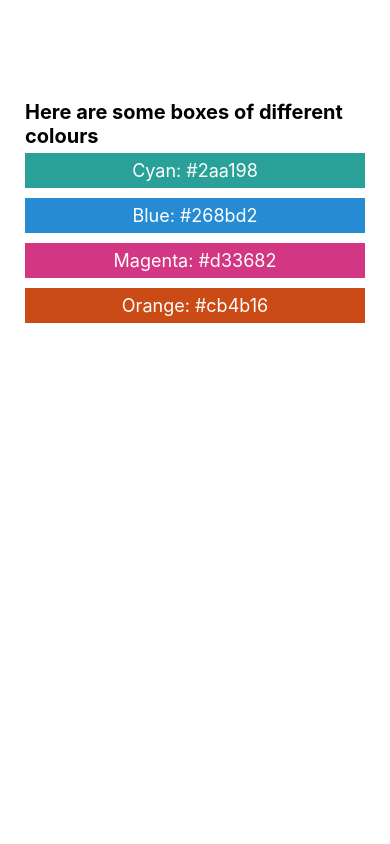
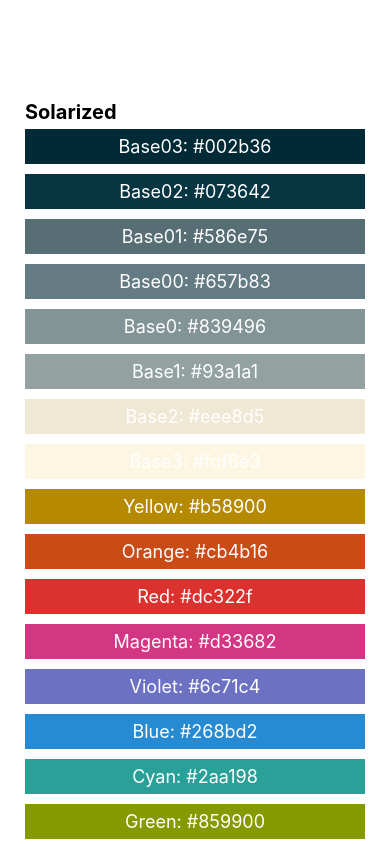
Before and after one commit to irahrosete/fm-react-native-expo, a React Native app: screen / in a window 390 px wide. Built offline with nearby package versions, Linux system fonts and the light colour scheme.

Commit message:
complete lists exercise

```diff
--- a/App.js
+++ b/App.js
@@ -1,22 +1,41 @@
 import React from 'react'
-import { View, Text, SafeAreaView, StyleSheet } from 'react-native'
+import { Text, SafeAreaView, StyleSheet, FlatList } from 'react-native'
 import ColorBox from './components/ColorBox'
 
 const App = () => {
   return (
     <SafeAreaView>
-      <View style={styles.container}>
-        <Text style={styles.text}>
-          Here are some boxes of different colours
-        </Text>
-        <ColorBox colorName="Cyan" hexCode="#2aa198" />
-        <ColorBox colorName="Blue" hexCode="#268bd2" />
-        <ColorBox colorName="Magenta" hexCode="#d33682" />
-        <ColorBox colorName="Orange" hexCode="#cb4b16" />
-      </View>
+      <FlatList
+        style={styles.container}
+        data={COLORS}
+        keyExtractor={(item) => item.colorName}
+        renderItem={({ item }) => (
+          <ColorBox colorName={item.colorName} hexCode={item.hexCode} />
+        )}
+        ListHeaderComponent={<Text style={styles.text}>Solarized</Text>}
+      />
     </SafeAreaView>
   )
 }
+
+const COLORS = [
+  { colorName: 'Base03', hexCode: '#002b36' },
+  { colorName: 'Base02', hexCode: '#073642' },
+  { colorName: 'Base01', hexCode: '#586e75' },
+  { colorName: 'Base00', hexCode: '#657b83' },
+  { colorName: 'Base0', hexCode: '#839496' },
+  { colorName: 'Base1', hexCode: '#93a1a1' },
+  { colorName: 'Base2', hexCode: '#eee8d5' },
+  { colorName: 'Base3', hexCode: '#fdf6e3' },
+  { colorName: 'Yellow', hexCode: '#b58900' },
+  { colorName: 'Orange', hexCode: '#cb4b16' },
+  { colorName: 'Red', hexCode: '#dc322f' },
+  { colorName: 'Magenta', hexCode: '#d33682' },
+  { colorName: 'Violet', hexCode: '#6c71c4' },
+  { colorName: 'Blue', hexCode: '#268bd2' },
+  { colorName: 'Cyan', hexCode: '#2aa198' },
+  { colorName: 'Green', hexCode: '#859900' },
+]
 
 const styles = StyleSheet.create({
   container: {
```
